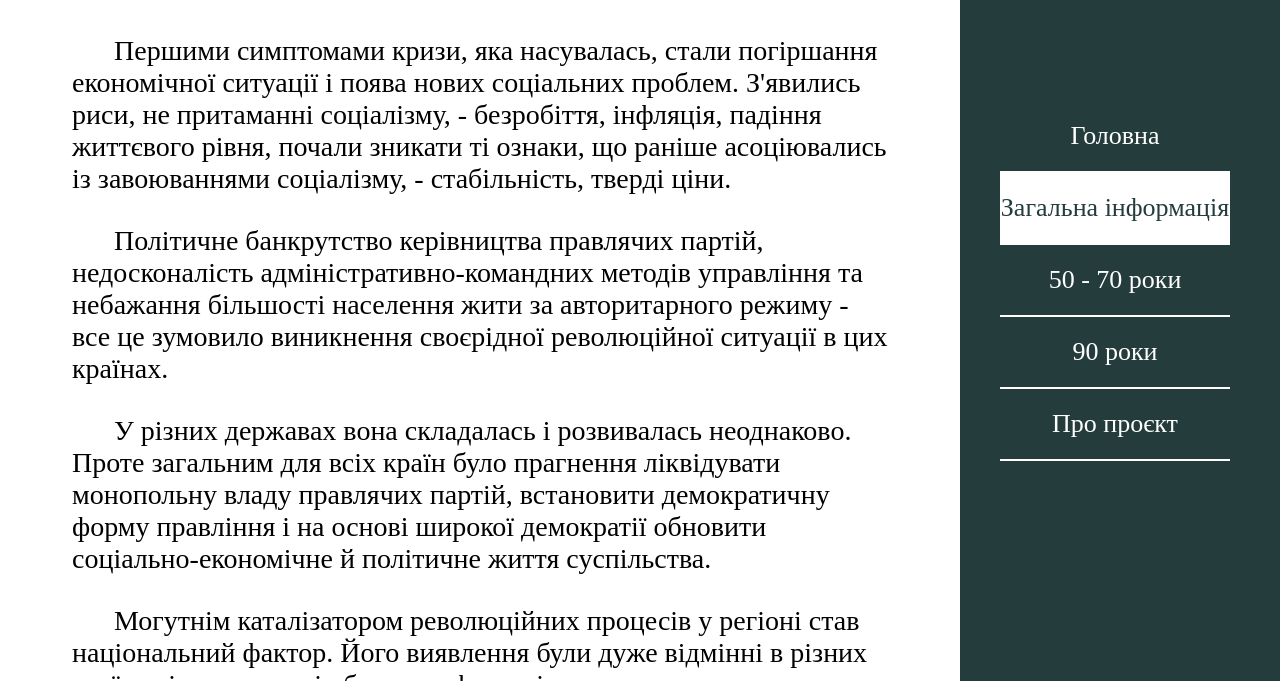
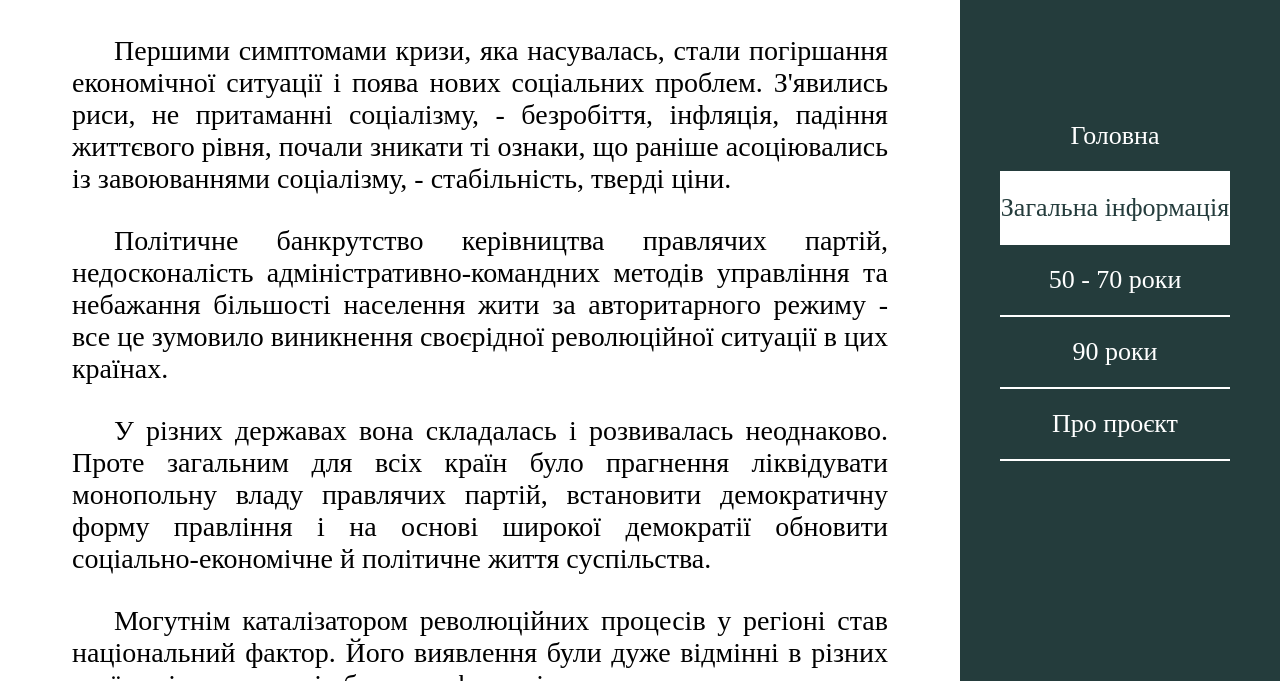
Before and after one commit to sribnaK/HistorySite, a plain HTML site: page index.html in a window 1280 px wide. Both pictures are taken after a click on the link "Загальна інформація". Shown: the part 119-800 px from the top of the page. Drawn offline with Linux system fonts and the light colour scheme.

Commit message:
Update style.css

```diff
--- a/style.css
+++ b/style.css
@@ -40,6 +40,7 @@ body {
 }
 
 .general_info_block p {
+    text-align: justify;
     text-indent: 3ch;
     margin: 15px auto;
 }
@@ -53,11 +54,12 @@ body {
     margin: auto;
 }
 
-.years_50_70_block h2{
+.years_50_70_block h2 {
     text-align: center;
 }
 
 .years_50_70_block p {
+    text-align: justify;
     text-indent: 3ch;
     margin: 15px auto;
 }
@@ -141,10 +143,65 @@ body {
     padding: 20px 0;
 }
 
-#home:target ~ #header #navigation #link-home,
-#general_info:target ~ #header #navigation #link_general_info,
-#about_project:target ~ #header #navigation #link_about_project,
-#years_50_70:target ~ #header #navigation #link_50_70_years {
+.key_dates {
+    font-size: 28px;
+    width: 85%;
+    margin: auto;
+}
+
+.key_dates h1{
+    text-align: center;
+}
+
+.years_90_block {
+    display: flex;
+    flex-direction: column;
+    justify-content: center;
+    align-items: center;
+    font-size: 28px;
+    width: 85%;
+    margin: auto;
+}
+
+.years_90_block h2{
+    text-align: center;
+}
+
+.years_90_block p{
+    text-indent: 3ch;
+    text-align: justify;
+    margin: 10px 0;
+}
+
+.poster_block {
+    display: flex;
+    flex-direction: row;
+    column-gap: 25px;
+    margin-bottom: 15px;
+
+}
+
+.poster_block_content{
+    display: flex;
+    flex-direction: column;
+    row-gap: 15px;
+}
+
+.poster_block_content span {
+    text-align: center;
+    font-weight: bold;
+
+}
+
+.poster {
+    height: 500px;
+}
+
+
+#home:target~#header #navigation #link-home,
+#general_info:target~#header #navigation #link_general_info,
+#about_project:target~#header #navigation #link_about_project,
+#years_50_70:target~#header #navigation #link_50_70_years {
     background-color: white;
     color: rgb(36, 60, 60);
 }
```
